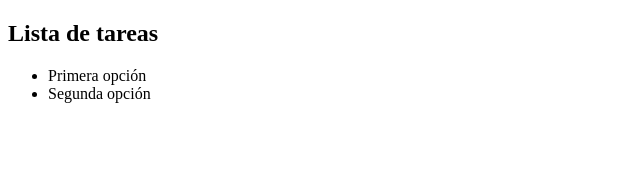
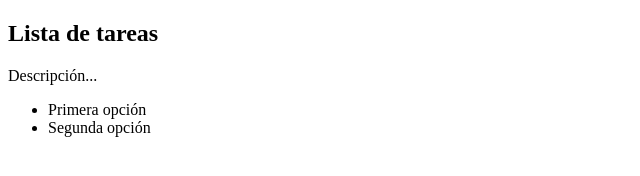
Before and after one commit to chuchurrio/repo-2, a plain HTML site: page index.html in a window 1280 px wide. Shown: the whole page, without its empty margins (0-640 px from the left). Drawn offline with Linux system fonts and the light colour scheme.

Commit message:
Inicio descripción

```diff
--- a/index.html
+++ b/index.html
@@ -6,6 +6,7 @@
   </head>
   <body>
     <h2>Lista de tareas</h2>
+    <p>Descripción...</p>
     <ul>
       <li>Primera opción</li>
       <li>Segunda opción</li>
```
